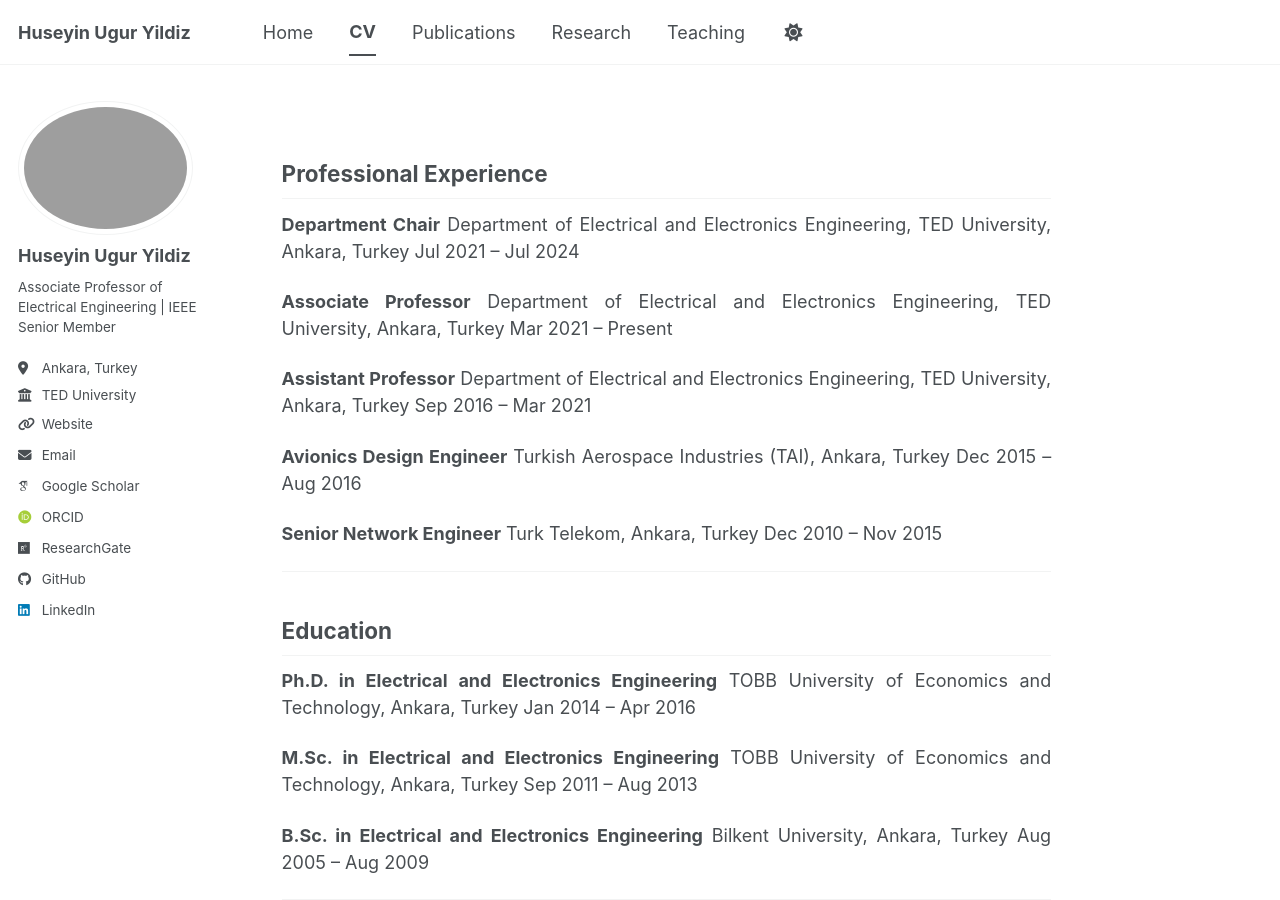
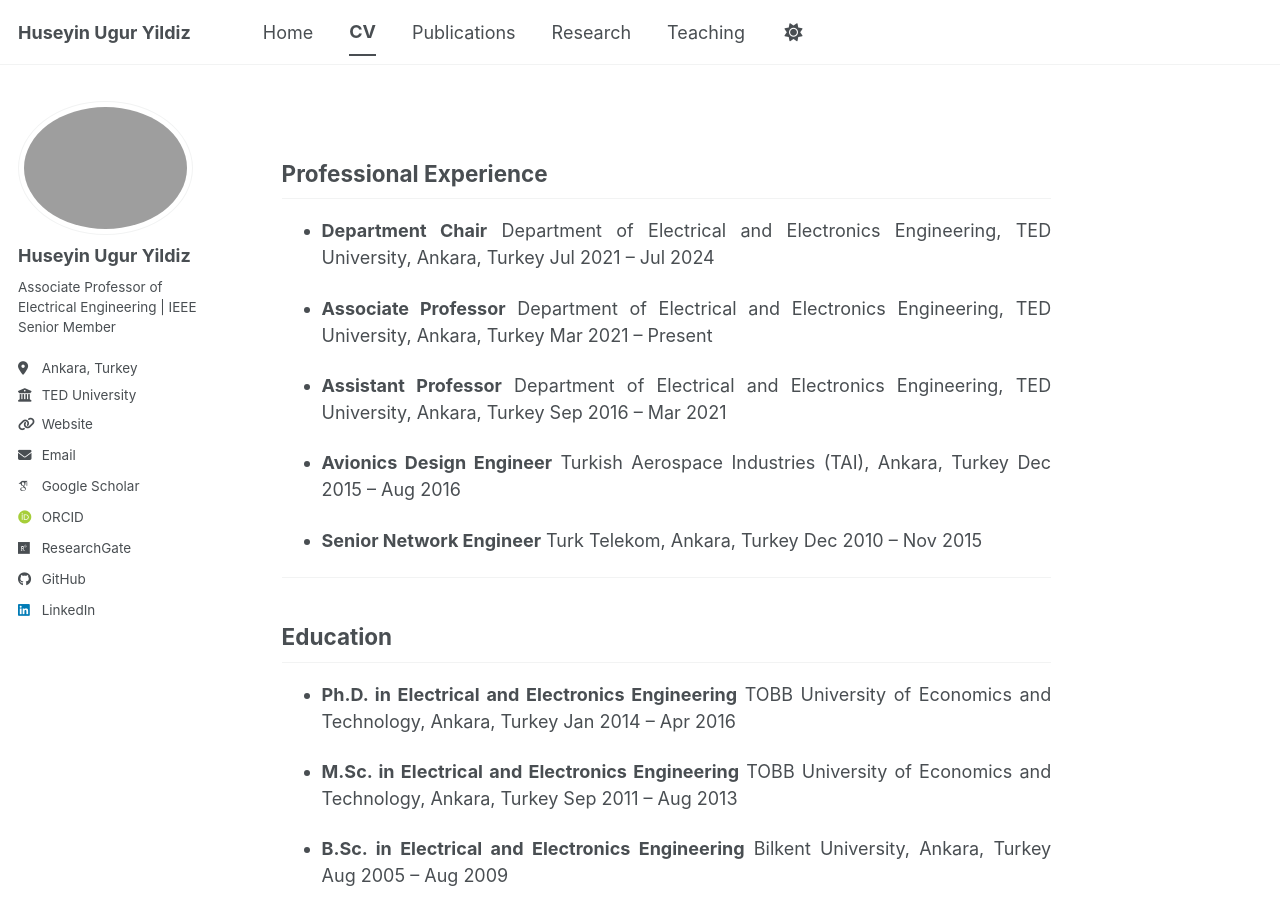
Before and after one commit to huguryildiz/huguryildiz.github.io, a Jekyll site: the page built from _pages/cv.md, in a window 1280 px wide and 900 px high. Built offline with Jekyll 4.4.1, drawn with Linux system fonts in a browser that asks for light colours; some web fonts are replaced; a script bundle is joined from its source files by our own code; library files that are not in the unit come from our copies.

Commit message:
Update cv.md

```diff
--- a/_pages/cv.md
+++ b/_pages/cv.md
@@ -9,23 +9,23 @@ author_profile: true
 
 ## Professional Experience
 
-**Department Chair**
+- **Department Chair**
 Department of Electrical and Electronics Engineering, TED University, Ankara, Turkey
 Jul 2021 – Jul 2024
 
-**Associate Professor**
+- **Associate Professor**
 Department of Electrical and Electronics Engineering, TED University, Ankara, Turkey
 Mar 2021 – Present
 
-**Assistant Professor**
+- **Assistant Professor**
 Department of Electrical and Electronics Engineering, TED University, Ankara, Turkey
 Sep 2016 – Mar 2021
 
-**Avionics Design Engineer**
+- **Avionics Design Engineer**
 Turkish Aerospace Industries (TAI), Ankara, Turkey
 Dec 2015 – Aug 2016
 
-**Senior Network Engineer**
+- **Senior Network Engineer**
 Turk Telekom, Ankara, Turkey
 Dec 2010 – Nov 2015
 
@@ -33,15 +33,15 @@ Dec 2010 – Nov 2015
 
 ## Education
 
-**Ph.D. in Electrical and Electronics Engineering**
+- **Ph.D. in Electrical and Electronics Engineering**
 TOBB University of Economics and Technology, Ankara, Turkey
 Jan 2014 – Apr 2016
 
-**M.Sc. in Electrical and Electronics Engineering**
+- **M.Sc. in Electrical and Electronics Engineering**
 TOBB University of Economics and Technology, Ankara, Turkey
 Sep 2011 – Aug 2013
 
-**B.Sc. in Electrical and Electronics Engineering**
+- **B.Sc. in Electrical and Electronics Engineering**
 Bilkent University, Ankara, Turkey
 Aug 2005 – Aug 2009
 
@@ -49,13 +49,13 @@ Aug 2005 – Aug 2009
 
 ## Theses
 
-**Ph.D. Dissertation**
+- **Ph.D. Dissertation**
 *Transmission Power Control for Link-Level Handshaking in Wireless Sensor Networks*
 Advisor: Prof. Bulent Tavli <br>
 [![PDF](https://img.shields.io/badge/Resource-PDF-red?style=flat-square)](/files/Yildiz_HuseyinUgur_PhD_Dissertation.pdf)
 [![Thesis](https://img.shields.io/badge/Repository-YÖK_Thesis-darkgreen?style=flat-square)](https://tez.yok.gov.tr/UlusalTezMerkezi/TezGoster?key=Br_XTptK8CZ70f0JGX9xEjZCixd1XEodCqaT6dDVvnmfvltgkE09YEFFWmk5LBx2)
 
-**M.Sc. Thesis**
+- **M.Sc. Thesis**
 *Communication/Computation Trade-offs in Wireless Sensor Networks: Comparing Network-Level and Node-Level Strategies*
 Advisor: Prof. Bulent Tavli
 Co-advisor: Prof. Kemal Bicakci <br>
```
